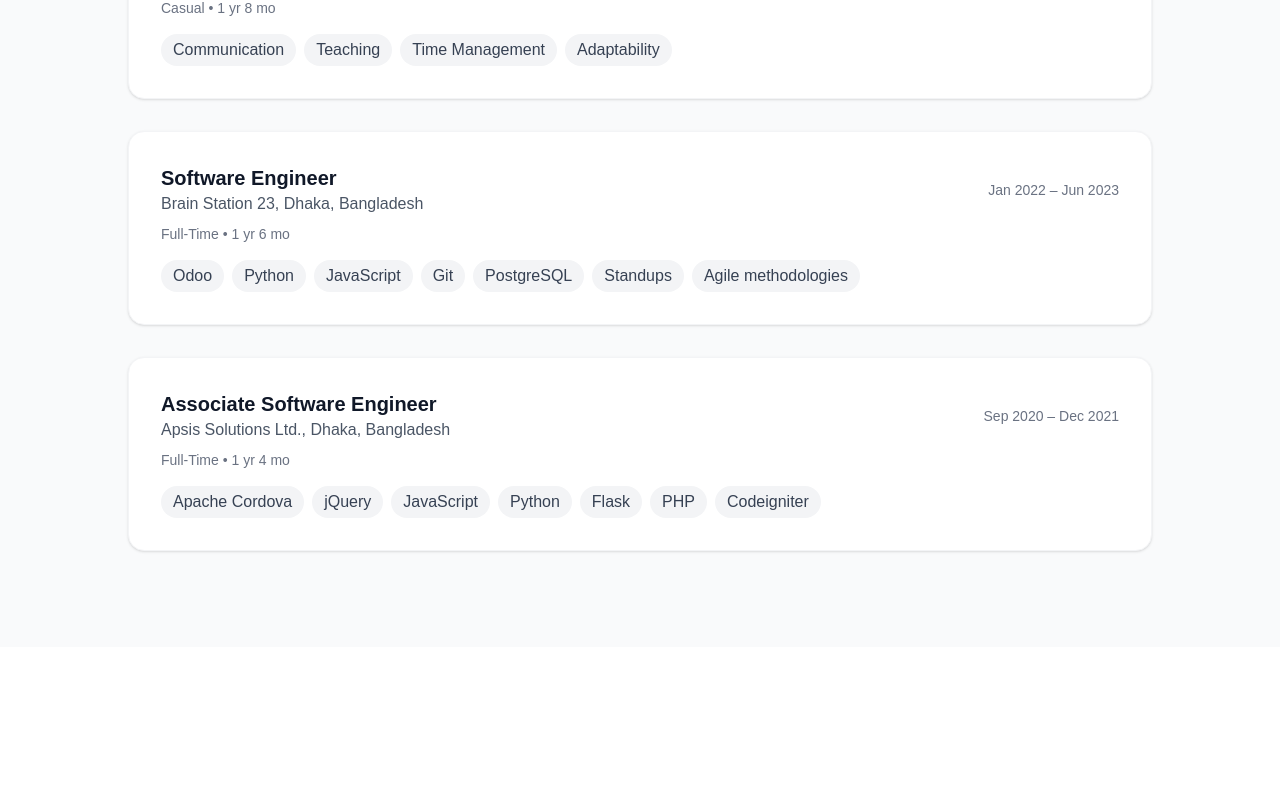
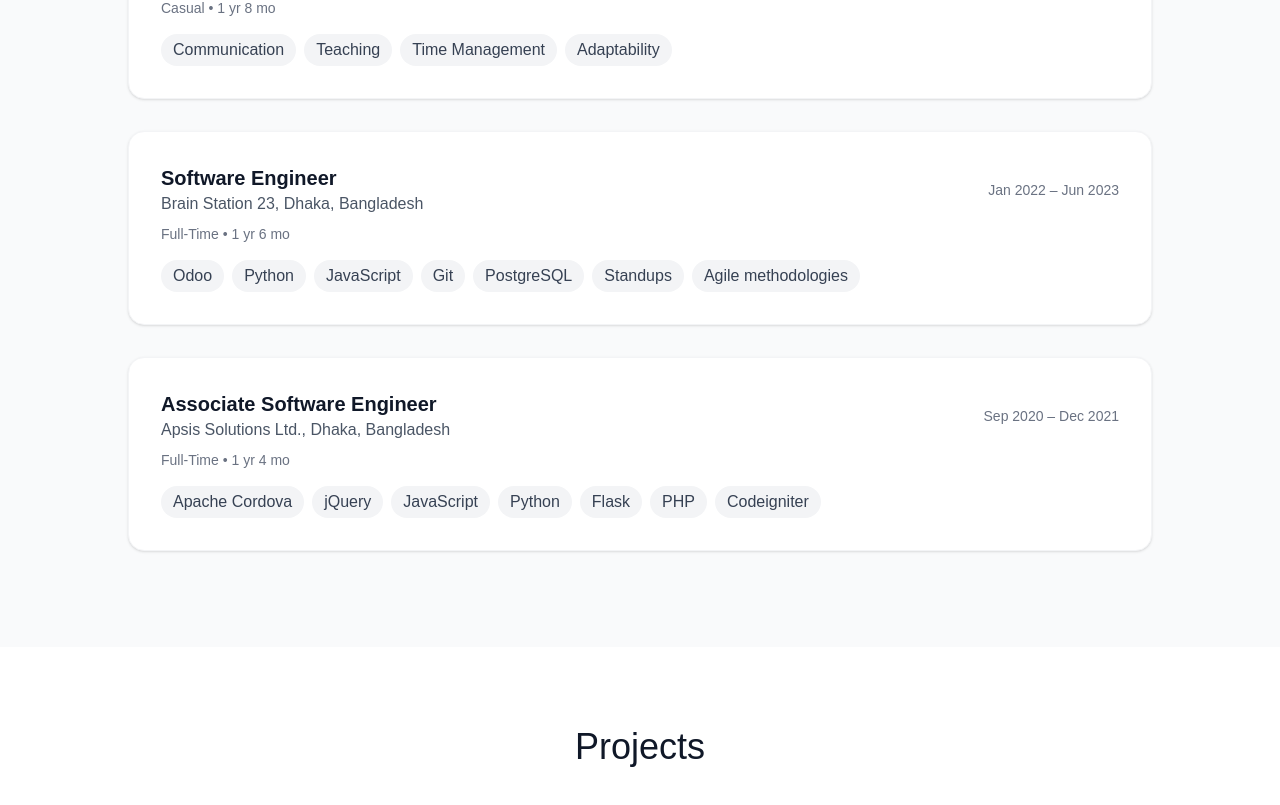
Before and after one commit to Manan-Chakma/manan-portfolio, a Next.js app: page / in a window 1280 px wide. Shown: the part 2726-3531 px from the top of the page. Before the commit the page ends 3373 px from the top, so only its background shows below. Built offline with nearby package versions, Linux system fonts and the light colour scheme.

Commit message:
[ADD] projects section added

```diff
--- a/src/app/components/Projects.tsx
+++ b/src/app/components/Projects.tsx
@@ -0,0 +1,23 @@
+import { styled } from '@mui/material/styles';
+import Card from '@mui/material/Card';
+import CardHeader from '@mui/material/CardHeader';
+import CardMedia from '@mui/material/CardMedia';
+import CardContent from '@mui/material/CardContent';
+import CardActions from '@mui/material/CardActions';
+import Collapse from '@mui/material/Collapse';
+import Avatar from '@mui/material/Avatar';
+import IconButton, { IconButtonProps } from '@mui/material/IconButton';
+import Typography from '@mui/material/Typography';
+import { red } from '@mui/material/colors';
+import ExpandMoreIcon from '@mui/icons-material/ExpandMore';
+
+export function Projects() {
+    return (
+        <section id='projects' className="py-20 px-6 bg-white">
+            <div className="max-w-6xl mx-auto">
+                <h2 className="text-4xl mb-12 text-center text-gray-900">Projects</h2>
+
+            </div>
+        </section>
+    )
+}
--- a/src/app/page.tsx
+++ b/src/app/page.tsx
@@ -4,6 +4,7 @@
 import { About } from "@/app/components/About";
 import { Skills } from "@/app/components/Skills";
 import { Experience } from "@/app/components/Experience";
+import { Projects } from "@/app/components/Projects";
 
 export default function Home() {
   return (
@@ -14,6 +15,7 @@
         <About />
         <Skills />
         <Experience />
+        <Projects />
       </main>
       <Footer />
     </div>
```
Also changed, not shown: src/app/components/Experience.tsx (+1 -12 lines).
